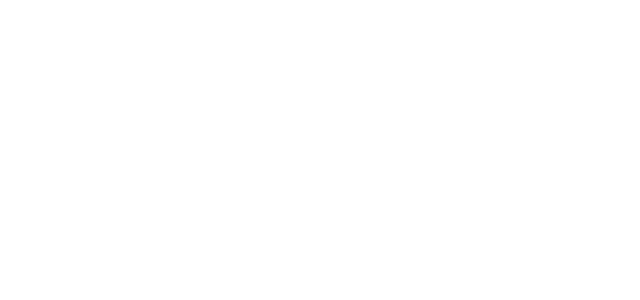
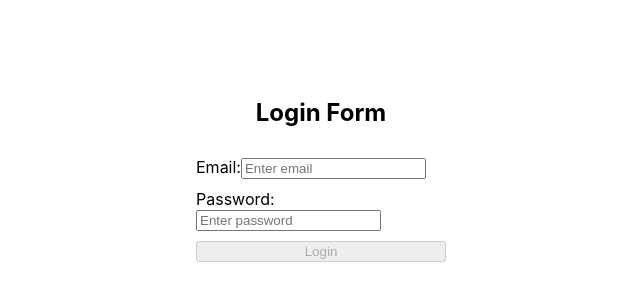
Before and after one commit to salonisharma110100/Machine-Coding, a React (Create React App) app: page /login in a window 1280 px wide. Before the commit this address had no page. Shown: the part 230-530 px from the top of the page, without its empty margins (319-959 px from the left). Built offline with nearby package versions, Linux system fonts and the light colour scheme.

Commit message:
chore: Added Stopwatch and Scroll

```diff
--- a/src/App.js
+++ b/src/App.js
@@ -3,6 +3,9 @@ import Counter from "./routes/Counter";
 import ToDoList from "./routes/ToDoList";
 import Toggle from "./routes/Toggle";
 import Search from "./routes/Search";
+import ScrollToTop from './routes/ScrollToTop';
+import ValidationForm from './routes/Login';
+import Stopwatch from './routes/Stopwatch';
 
 function App() {
   return (
@@ -12,6 +15,9 @@ function App() {
         <Route path='/todolist' element={<ToDoList />} />
         <Route path='/toggle' element={<Toggle />} />
         <Route path='/searchfilter' element={<Search />} />
+        <Route path='/scrolltotop' element={<ScrollToTop />} />
+        <Route path='/login' element={<ValidationForm />} />
+        <Route path='/stopwatch' element={<Stopwatch />} />
       </Routes>
     </BrowserRouter>
   );
--- a/src/routes/Counter.jsx
+++ b/src/routes/Counter.jsx
@@ -25,6 +25,7 @@ const Counter = () => {
     const handleNext = () => navigate("/todolist");
 
     return (
+        <div className="common-container">
             <div className="counter-container">
                 <header>
                     <h1>Counter App</h1>
@@ -60,6 +61,7 @@ const Counter = () => {
                     <button onClick={handleNext}>Next</button>
                 </footer>
             </div>
+        </div>
 
     );
 };
--- /dev/null
+++ b/src/routes/Login.jsx
@@ -0,0 +1,108 @@
+// The form should contain the following:
+
+// Two input fields — Email and Password.
+
+// A Login button that remains disabled until both fields are valid.
+
+// Perform form validation:
+
+// Email must follow a valid email format (e.g., user@example.com
+// ).
+
+// Password must be at least 6 characters long.
+
+// Show error messages below each field when the input is invalid or left empty after being touched.
+
+// On successful validation and submission, display a success message such as “Login successful!”.
+
+// (Bonus) Add simple styling to make the form visually appealing and centered on the page.
+
+import { useState } from "react";
+
+const ValidationForm = () => {
+    const [email, setEmail] = useState("");
+    const [password, setPassword] = useState("");
+    const [errors, setErrors] = useState({});
+    const [success, setSuccess] = useState("");
+
+    const validateForm = () => {
+        let newErrors = {};
+        let emailRegex = /^[^\s@]+@[^\s@]+\.[^\s@]+$/;
+
+        if (!email || !emailRegex.test(email)) {
+            newErrors.email = "Please enter a valid email address";
+        }
+        if (!password || password.length < 6) {
+            newErrors.password = "Password must be at least 6 characters long";
+        }
+
+        setErrors(newErrors);
+        return Object.keys(newErrors).length === 0;
+    };
+
+    const handleSubmit = (e) => {
+        e.preventDefault();
+        if (validateForm()) {
+            setSuccess("✅ Login Successful!");
+            setEmail("");
+            setPassword("");
+            setErrors({});
+        } else {
+            setSuccess("");
+        }
+    };
+
+    return (
+        <div
+            style={{
+                display: "flex",
+                flexDirection: "column",
+                alignItems: "center",
+                justifyContent: "center",
+                height: "100vh",
+                gap: "10px",
+            }}
+        >
+            <h2>Login Form</h2>
+            <form
+                onSubmit={handleSubmit}
+                style={{
+                    display: "flex",
+                    flexDirection: "column",
+                    gap: "10px",
+                    width: "250px",
+                }}
+            >
+                <div>
+                    <label>Email:</label>
+                    <input
+                        type="email"
+                        placeholder="Enter email"
+                        value={email}
+                        onChange={(e) => setEmail(e.target.value)}
+                    />
+                    <div style={{ color: "red", fontSize: 12 }}>{errors.email}</div>
+                </div>
+
+                <div>
+                    <label>Password:</label>
+                    <input
+                        type="password"
+                        placeholder="Enter password"
+                        value={password}
+                        onChange={(e) => setPassword(e.target.value)}
+                    />
+                    <div style={{ color: "red", fontSize: 12 }}>{errors.password}</div>
+                </div>
+
+                <button type="submit" disabled={!email || !password}>
+                    Login
+                </button>
+            </form>
+
+            {success && <div style={{ color: "green", marginTop: "10px" }}>{success}</div>}
+        </div>
+    );
+};
+
+export default ValidationForm;
--- /dev/null
+++ b/src/routes/ScrollToTop.jsx
@@ -0,0 +1,53 @@
+import { useEffect, useState } from "react";
+import { GLOBAL } from "../constants/constants";
+
+const ScrollToTop = () => {
+    const [visible, setVisible] = useState(false);
+
+    const scrollToTop = () => {
+        window.scrollTo({
+            top: 0,
+            behavior: "smooth",
+        });
+    };
+
+    useEffect(() => {
+        const handleScroll = () => {
+            if (window.scrollY > 300) setVisible(true);
+            else setVisible(false);
+        };
+
+        window.addEventListener("scroll", handleScroll);
+        return () => window.removeEventListener("scroll", handleScroll);
+    }, []);
+
+    return (
+        <div style={{ padding: "20px" }}>
+            <h1>{GLOBAL.SCROLL_CONTENT}</h1>
+
+            {visible && (
+                <button
+                    onClick={scrollToTop}
+                    style={{
+                        position: "fixed",
+                        bottom: "30px",
+                        right: "30px",
+                        background: "#007bff",
+                        color: "#fff",
+                        border: "none",
+                        borderRadius: "50%",
+                        width: "50px",
+                        height: "50px",
+                        fontSize: "20px",
+                        cursor: "pointer",
+                        boxShadow: "0px 4px 8px rgba(0,0,0,0.2)",
+                    }}
+                >
+                    ↑
+                </button>
+            )}
+        </div>
+    );
+};
+
+export default ScrollToTop;
--- /dev/null
+++ b/src/routes/Stopwatch.jsx
@@ -0,0 +1,37 @@
+//Objective:
+//Build a functional Timer/Stopwatch using React that allows the user to start, pause, resume, and reset the timer.
+
+import { useState, useEffect } from "react";
+
+const Stopwatch = () => {
+    const [time, setTime] = useState(0);
+    const [isRunning, setIsRunning] = useState(false);
+
+    const convertFormat = (time) => {
+        const minute = Math.floor(time / 60000);
+        const seconds = Math.floor((time % 60000) / 1000);
+        const miliseconds = Math.floor((time % 1000) / 10);
+        return `${minute.toString().padStart(2, '0')}:${seconds.toString().padStart(2, '0')}:${miliseconds.toString().padStart(2, '0')}`;
+    }
+
+    useEffect(() => {
+        let interval;
+        if (isRunning) {
+            interval = setInterval(() => setTime(prev => prev + 10), 10);
+        }
+        return () => clearInterval(interval);
+    }, [isRunning]);
+
+    return (
+        <div style={{ textAlign: "center", marginTop: "50px" }}>
+            <h1>{convertFormat(time)}</h1>
+            <div style={{ display: "flex", justifyContent: "center", gap: "10px" }}>
+                <button onClick={() => setIsRunning(true)} disabled={isRunning}>Start</button>
+                <button onClick={() => setIsRunning(false)} disabled={!isRunning}>Pause</button>
+                <button onClick={() => { setIsRunning(false); setTime(0); }}>Reset</button>
+            </div>
+        </div>
+    )
+}
+
+export default Stopwatch;
--- a/src/routes/ToDoList.jsx
+++ b/src/routes/ToDoList.jsx
@@ -42,6 +42,7 @@ const ToDoList = () => {
     }, [tasks]);
 
     return (
+        <div className="common-container">
             <div className="container">
                 <header>
                     <h1>To-Do List</h1>
@@ -92,6 +93,7 @@ const ToDoList = () => {
                     )}
                 </section>
             </div>
+        </div>
     );
 };
 
--- a/src/styles/common.css
+++ b/src/styles/common.css
@@ -6,8 +6,12 @@ body {
     padding: 0;
 }
 
-#root {
+/* #root {
+
+} */
+
+.common-container {
     display: grid;
+    height: 100vh;
     grid-template-columns: 1fr 2fr 1fr;
-    height: 100vh;
 }
--- a/src/styles/counter.css
+++ b/src/styles/counter.css
@@ -1,7 +1,7 @@
 .counter-container {
     grid-column: 2;
     justify-self: center;
-
+    position: relative;
     display: flex;
     flex-direction: column;
     align-items: center;
@@ -96,10 +96,6 @@ header h1 {
     background-color: #fff1b3;
 }
 
-.counter-container {
-    position: relative;
-}
-
 .counter-footer {
     position: absolute;
     bottom: 20px;
```
Also changed, not shown: src/constants/constants.js (added, +25 -0 lines). Lines whose indentation alone changed are shown as unchanged.
